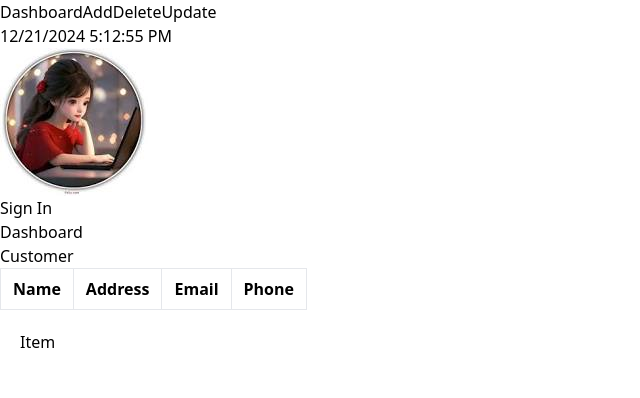
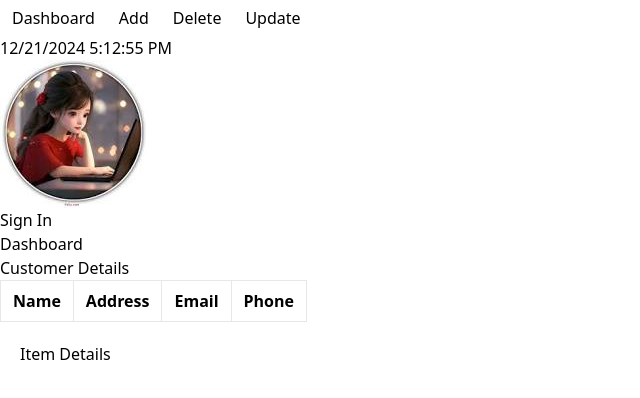
Before and after one commit to ApsaraWitharana/RAD-Assignment-01, a React (Vite) app: page / in a window 1280 px wide. Shown: the top 398 px of the page, without its empty margins (0-640 px from the left). Built offline with nearby package versions, Linux system fonts and the light colour scheme.

Commit message:
update-css

```diff
--- a/src/pages/Dashboard.tsx
+++ b/src/pages/Dashboard.tsx
@@ -7,14 +7,13 @@ export function Dashboard() {
 
     const [customers] =useContext(CustomerContext);
     const [item] =useContext(ItemContext);
-
     return (
         <div className=" md-8">
             <h1 className="text-3xl font-medium text-green-500 mb-6 text-my">Dashboard</h1>
             <div  className="p-6 grid grid-cols-2" >
                 {/* left  */}
                 <div>
-                    <h1 className="text-3xl font-medium text-green-500 mb-6">Customer</h1>
+                    <h1 className="text-3xl font-medium text-green-500 mb-6">Customer Details</h1>
                     <table className=" table-auto border cellPadding-8 marginTop-20px w-full">
                         <thead>
                         <tr className="border">
@@ -38,7 +37,7 @@ export function Dashboard() {
                 </div>
                 <div>
                     <div className="item-card">
-                        <h1 className="text-3xl font-medium text-green-500 mb-6">Item</h1>
+                        <h1 className="text-3xl font-medium text-green-500 mb-6">Item Details</h1>
                         <div className="grid grid-cols-1 md:grid-cols-2 lg:grid-cols-3 gap-4 ">
                             {item.map((item) => (
                                 <div className="bg-white shadow-md rounded-lg p-4 border border-gray-200 hover:bg-green-200 transition duration-500">
--- a/src/style/Navigation.css
+++ b/src/style/Navigation.css
@@ -2,7 +2,7 @@
 @tailwind components;
 @tailwind utilities;
 
-.class-lint{
+.class-link{
     display: inline-block;
     @apply hover:text-black rounded-md  px-3 py-2 font-medium leading-tight;
 }
```
